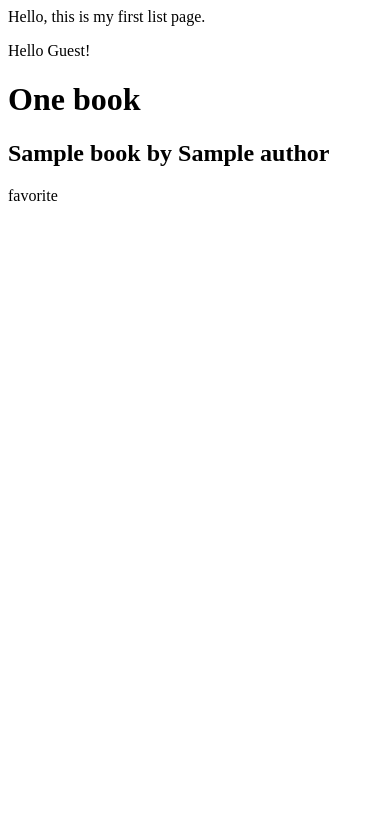
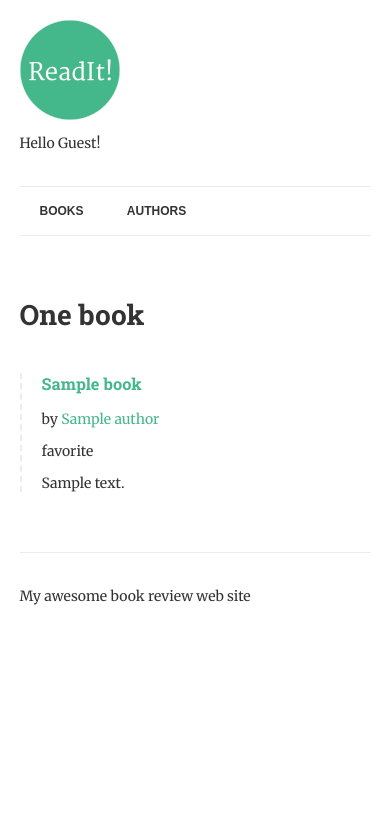
Before and after one commit to metintakak/readit, a Django app: page / in a window 390 px wide. Shown: the top 835 px of the page. Run offline with Django 3.2, Linux system fonts and the light colour scheme; tables that the repository leaves empty hold one stand-in row (Sample ...).

Commit message:
refactored templates, added css and links and static resources

```diff
--- /dev/null
+++ b/books/templates/book-detail.html
@@ -0,0 +1,11 @@
+<div class="book">
+    <h3><a href = "{% url 'book-detail' book.pk %}"> {{book.title}}</a></h3>
+    <p>by {% for author in book.authors.all %} <a href = "{% url 'author-detail' author.pk %}">  {{author.name}} </a>  {% endfor %}
+    </p>
+    <p>
+      {% if book.is_favoriote%}
+          <p class="highlight"> favorite </p>
+      {% endif %}
+    </p>
+    <p>{{book.review|linebreaks}} </p>
+</div>
--- a/books/templates/list.html
+++ b/books/templates/list.html
@@ -1,24 +1,9 @@
+{% extends "base.html" %}
 {% load humanize %}
-<html>
-  <head>
-      <title>My first django html page</title>
-  </head>
-  <body>
-      <div>Hello, this is my first list page.</div>
-      {% if request.user.is_authenticated %}
-          <p>Hello  {{request.user.username|title}}. You last logged in at {{request.user.last_login|date:"D d M Y"}} </p>
-      {% else %}
-            <p>Hello Guest!  </p>
-      {% endif %}
+{% block content %}
+  <h1>{{ books.count|apnumber|title }} book{{ books.count|pluralize }}</h1>
 
-      <main>
-          <h1>{{books.count|apnumber|title}} book{{books.count|pluralize}}</h1>
-          {% for book in books %}
-            <h2>{{book.title}} by {{book.list_authors}} </h2>
-            {% if book.is_favoriote %}
-              <span class="highlight">favorite</span>
-            {% endif %}
-          {% endfor %}
-      </main>
-  </body>
-</html>
+      {% for book in books %}
+        {% include "book-detail.html" %}
+      {% endfor %}
+{% endblock %}
--- a/readit/settings.py
+++ b/readit/settings.py
@@ -58,7 +58,7 @@ ROOT_URLCONF = 'readit.urls'
 TEMPLATES = [
     {
         'BACKEND': 'django.template.backends.django.DjangoTemplates',
-        'DIRS': [],
+        'DIRS': [os.path.join(BASE_DIR,'readit','templates')],
         'APP_DIRS': True,
         'OPTIONS': {
             'context_processors': [
@@ -122,3 +122,7 @@ USE_TZ = True
 # https://docs.djangoproject.com/en/1.9/howto/static-files/
 
 STATIC_URL = '/static/'
+
+STATICFILES_DIRS = (
+    os.path.join(BASE_DIR,'readit','static'),
+)
--- /dev/null
+++ b/readit/static/css/style.css
@@ -0,0 +1,207 @@
+/* Generic Rules */
+
+.align-right {
+    text-align: right;
+}
+
+span.highlight {
+    background-color: #333;
+    color: #fff;
+    display: inline-block;
+    padding: 3px 5px 2px 5px;
+    text-transform: uppercase;
+    font-family: Arial, sans-serif;
+    font-size: 12px;
+    border-radius: 2px;
+}
+
+p.meta {
+    font-style: italic;
+}
+
+
+/* Site structure*/
+
+.container {
+    width: 900px;
+    max-width: 90%;
+    margin: 0 auto;
+    padding: 0;
+}
+
+header {
+    border-bottom: 1px solid #ececec;
+    padding: 20px 0;
+    display: table;
+    width: 100%;
+}
+
+footer {
+    border-top: 1px solid #ececec;
+    padding: 20px 0;
+    margin-top: 60px;
+}
+
+
+/* Header */
+
+.logo {
+    padding-right: 20px;
+    display: table-cell;
+}
+
+.welcome {
+    display: table-cell;
+    vertical-align: middle;
+    text-align: right;
+    line-height: 1.5;
+}
+
+nav {
+    clear: both;
+    border-bottom: 1px solid #ececec;
+    margin-bottom: 60px;
+}
+
+nav a {
+    font-size: 12px;
+    font-weight: bold;
+    line-height: 18px;
+    padding: 15px 20px;
+    display: inline-block;
+    text-transform: uppercase;
+    font-family: Arial, serif;
+    color: #333;
+}
+
+@media only screen and (max-width: 350px) {
+    nav a {
+        padding: 15px 10px;
+    }
+}
+
+
+/* Content */
+
+.book {
+    border-left: 2px dashed #ececec;
+    padding-left: 20px;
+    margin: 40px 0;
+}
+
+
+/* Typography */
+
+body {
+    font-family: 'Merriweather', serif;
+    color: #333;
+    font-size: 14px;
+}
+
+h1, h2, h3, h4, h5, h6 {
+    font-family: 'Roboto Slab', serif;
+}
+
+a {
+    color: #44B78B;
+    text-decoration: none;
+}
+
+
+/* Tables */
+
+table {
+    width: 100%;
+    margin-bottom: 60px;
+}
+
+table td, th {
+    padding: 10px;
+    text-align: left;
+}
+
+th {
+    background-color: #44B78B;
+    color: #fff;
+}
+
+table tr:nth-child(odd){
+    background-color: #ececec;
+}
+
+@media only screen and (max-width: 500px) {
+    thead {
+        display: none;
+    }
+
+    table tr {
+        display: block;
+        padding: 8px 10px;
+    }
+
+    table td {
+        display: block;
+        padding: 3px 0;
+    }
+
+    td.title {
+        font-weight: bold;
+    }
+
+    td.align-right {
+        text-align: left;
+    }
+}
+
+
+/* Forms */
+
+label {
+    display: block;
+    font-weight: bold;
+    margin: 15px 0 10px 0;
+}
+
+input[type="submit"] {
+    margin-top: 20px;
+    border: 0;
+    background-color: #44B78B;
+    color: #fff;
+    padding: 10px 15px;
+    border-radius: 3px;
+    text-transform: uppercase;
+    font-family: arial, sans-serif;
+    font-size: 12px;
+    font-weight: bold;
+}
+
+input[type="text"],
+input[type="password"],
+select,
+textarea {
+    border: 1px solid #ccc;
+    padding: 5px;
+    display: block;
+    width: 300px;
+    box-sizing: border-box;
+    margin-bottom: 10px;
+    max-width: 100%;
+}
+
+textarea {
+    width: 100%;
+    box-sizing: border-box;
+}
+
+.form-error {
+    margin-top: 20px;
+}
+
+.form-error span,
+.non-field-errors span {
+    background-color: #d70000;
+    color: #fff;
+    padding: 5px;
+    border-radius: 2px;
+    font-family: arial, sans-serif;
+}
--- /dev/null
+++ b/readit/templates/base.html
@@ -0,0 +1,39 @@
+{% load static %}
+<!doctype html>
+<html>
+    <head>
+        <title>Readit</title>
+        <meta charset="utf-8">
+        <meta name="description" content="My great book review site">
+        <meta name="viewport" content="width=device-width, initial-scale=1">
+        <link rel="stylesheet" href="{% static 'css/normalize.css' %}">
+        <link rel="stylesheet" href="{% static 'css/style.css' %}">
+        <link href='https://fonts.googleapis.com/css?family=Roboto+Slab:700|Merriweather:400,400italic,700,700italic' rel='stylesheet' type='text/css'>
+    </head>
+    <body>
+        <div class="container">
+            <header>
+              <img src="{% static 'img/logo.png' %}" alt="Readit!" class="logo"/>
+                <div class="Welcome">
+                    {% if request.user.is_authenticated %}
+                        <p>Hello  {{request.user.username|title}}. You last logged in at {{request.user.last_login|date:"D d M Y"}} </p>
+                    {% else %}
+                          <p>Hello Guest!  </p>
+                    {% endif %}
+                </div>
+            </header>
+
+            <nav>
+              <a href="{% url 'books' %}">Books</a>
+				      <a href="{% url 'authors' %}">Authors</a>
+            </nav>
+
+            <main>
+                {% block content %} {% endblock %}
+            </main>
+            <footer>
+                <p>My awesome book review web site</p>
+            </footer>
+        </div>
+    </body>
+</html>
```
Also changed, not shown: books/templates/author.html (+4 -8 lines), books/templates/authors.html (+4 -8 lines), books/templates/book.html (+4 -20 lines), readit/static/css/normalize.css (added), readit/static/img/logo.png (added).
